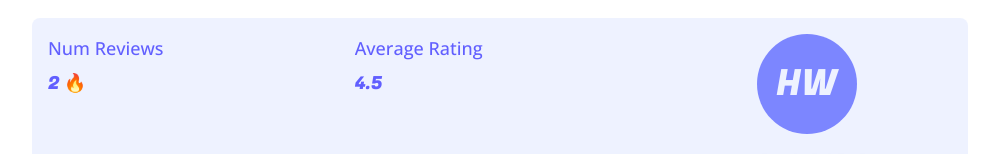
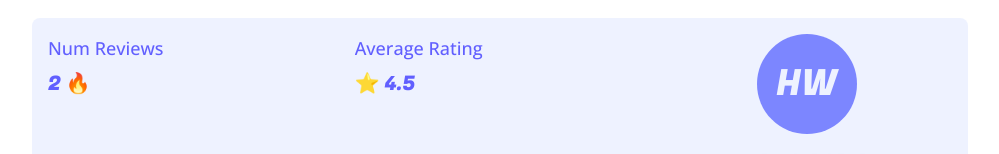
Before and after one commit to liangchow/full-stack-feedback, a Next.js app: page /dashboard in a window 1280 px wide. Shown: the part 134-288 px from the top of the page, without its empty margins (140-1139 px from the left). Built offline with nearby package versions, Linux system fonts and the light colour scheme.

Commit message:
Update Dashboard.js

```diff
--- a/components/Dashboard.js
+++ b/components/Dashboard.js
@@ -18,12 +18,13 @@ export default function Dashboard() {
   ])
 
     function countValues(todos){
-    let sumOfRating = todos.map(todo => todo.rating).reduce((sumOfRating,rating) => sumOfRating + rating, 0)
-    let numReviews = todos.length
+
+    let sumOfRating = todos.filter(todo => todo.show == true).map(todo => todo.rating).reduce((sumOfRating,rating) => sumOfRating + rating, 0)
+    let numReviews = todos.filter(todo => todo.show == true).length
 
     return {
       num_reviews: numReviews,
-      average_rating: sumOfRating/numReviews,
+      average_rating: (sumOfRating/numReviews).toFixed(1),
     }
   }
 
@@ -45,7 +46,7 @@ export default function Dashboard() {
           return (
           <div key={statusIndex} className='flex flex-col gap-1 sm:gap-2'>
             <p className='font-medium capitalize text-base sm:text-lg truncate'>{status.replaceAll('_',' ')}</p>
-            <p className={'text-base sm:text-lg truncate '+fugaz.className}>{statuses[status]}{status === 'num_reviews'? ' 🔥': '' }</p>
+            <p className={'text-lg sm:text-xl truncate '+fugaz.className}>{status === 'average_rating' ? '⭐ ': '' }{statuses[status]}{status === 'num_reviews' ? ' 🔥': '' }</p>
           </div>
           )})}
       <Panel user={user} />
```
